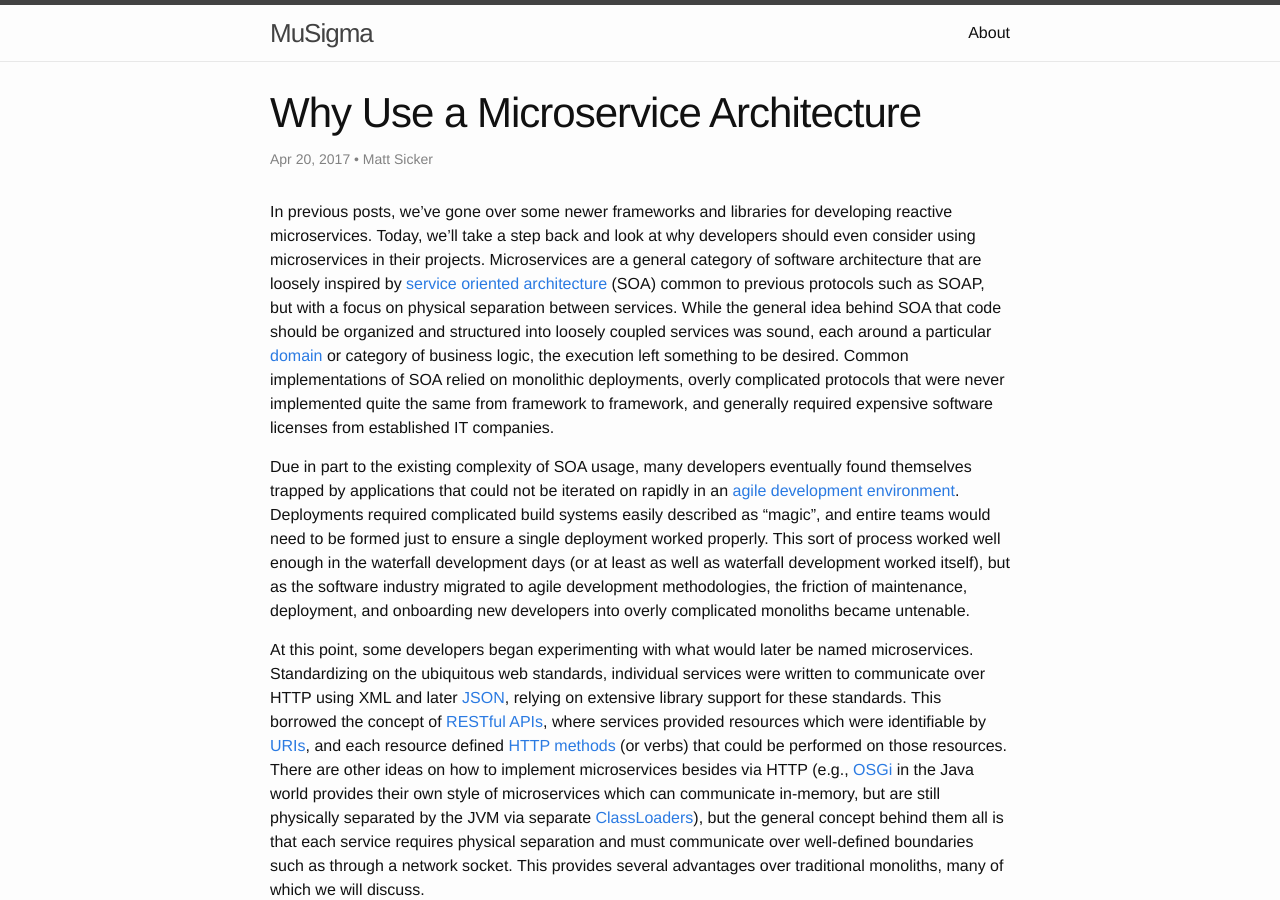
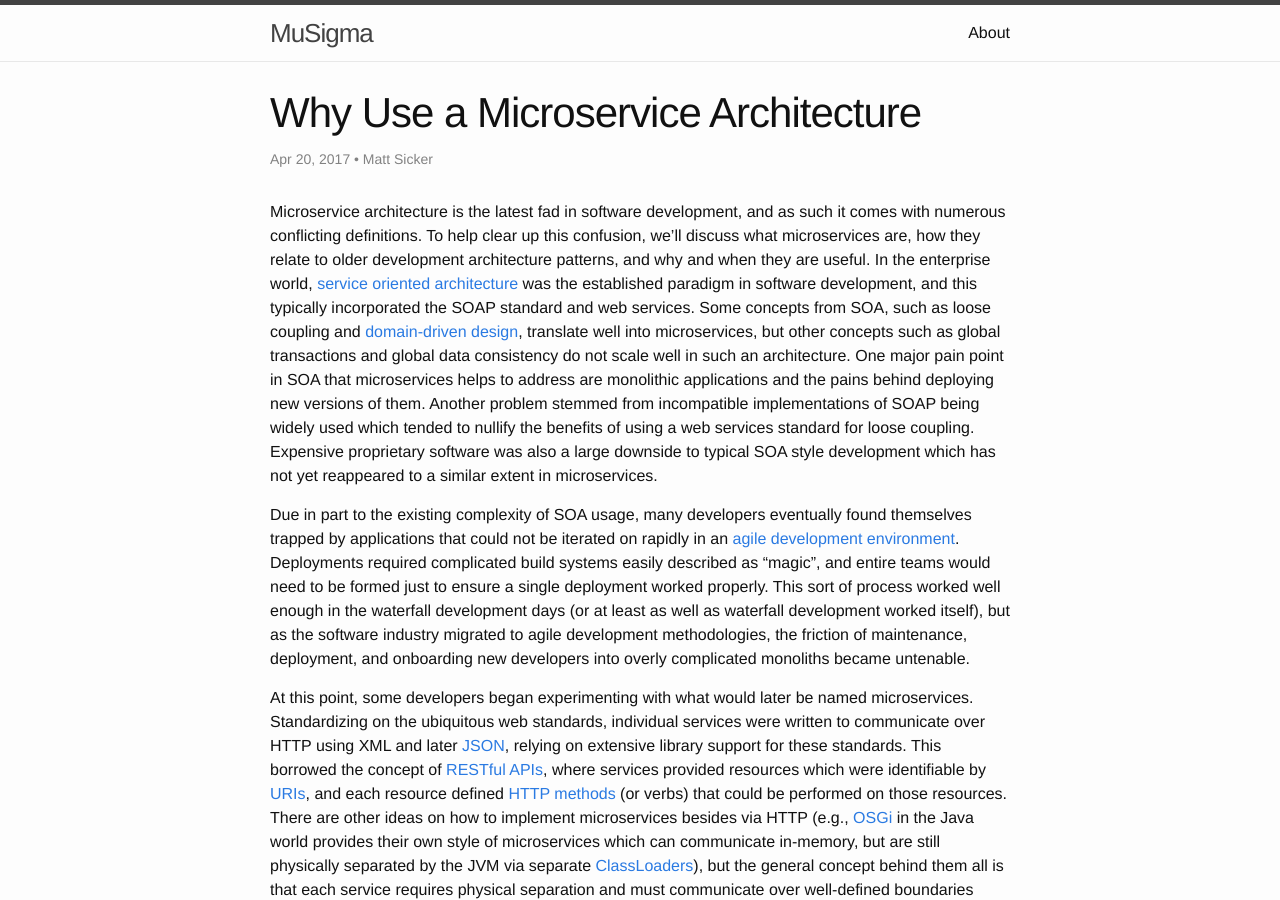
Before and after one commit to jvz/musigma.blog, a Jekyll site: the page built from _posts/2017-04-20-microservices.md, in a window 1280 px wide and 900 px high. Built offline with Jekyll 4.4.1, drawn with Linux system fonts in a browser that asks for light colours.

Commit message:
Rewrite intro paragraph

```diff
--- a/_posts/2017-04-20-microservices.md
+++ b/_posts/2017-04-20-microservices.md
@@ -4,19 +4,26 @@ title: "Why Use a Microservice Architecture"
 date: 2017-04-20 09:00:00 -0500
 categories: architecture
 ---
-In previous posts, we've gone over some newer frameworks and libraries for
-developing reactive microservices. Today, we'll take a step back and look at why
-developers should even consider using microservices in their projects.
-Microservices are a general category of software architecture that are loosely
-inspired by [service oriented architecture][soa] (SOA) common to previous
-protocols such as SOAP, but with a focus on physical separation between
-services. While the general idea behind SOA that code should be organized and
-structured into loosely coupled services was sound, each around a particular
-[domain][ddd] or category of business logic, the execution left something to be
-desired. Common implementations of SOA relied on monolithic deployments, overly
-complicated protocols that were never implemented quite the same from framework
-to framework, and generally required expensive software licenses from
-established IT companies.
+<!--
+TODO: data source bottlenecks and data ownership in microservices
+TODO: write some sort of conclusion
+-->
+Microservice architecture is the latest fad in software development, and as such
+it comes with numerous conflicting definitions. To help clear up this confusion,
+we'll discuss what microservices are, how they relate to older development
+architecture patterns, and why and when they are useful. In the enterprise
+world, [service oriented architecture][soa] was the established paradigm in
+software development, and this typically incorporated the SOAP standard and
+web services. Some concepts from SOA, such as loose coupling and [domain-driven
+design][ddd], translate well into microservices, but other concepts such as
+global transactions and global data consistency do not scale well in such
+an architecture. One major pain point in SOA that microservices helps to
+address are monolithic applications and the pains behind deploying new
+versions of them. Another problem stemmed from incompatible implementations
+of SOAP being widely used which tended to nullify the benefits of using a
+web services standard for loose coupling. Expensive proprietary software was
+also a large downside to typical SOA style development which has not yet
+reappeared to a similar extent in microservices.
 
 Due in part to the existing complexity of SOA usage, many developers eventually
 found themselves trapped by applications that could not be iterated on rapidly
```
